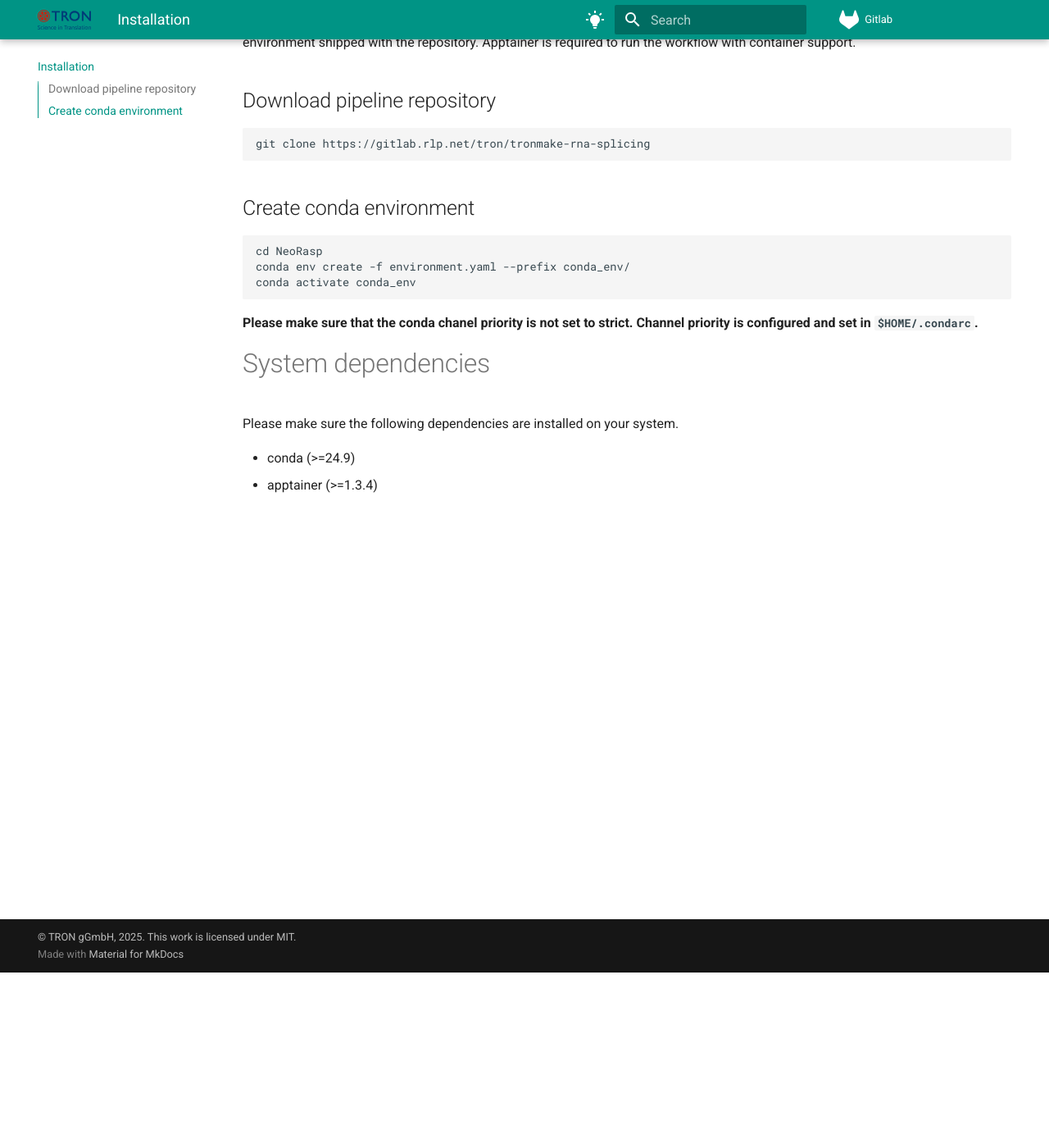
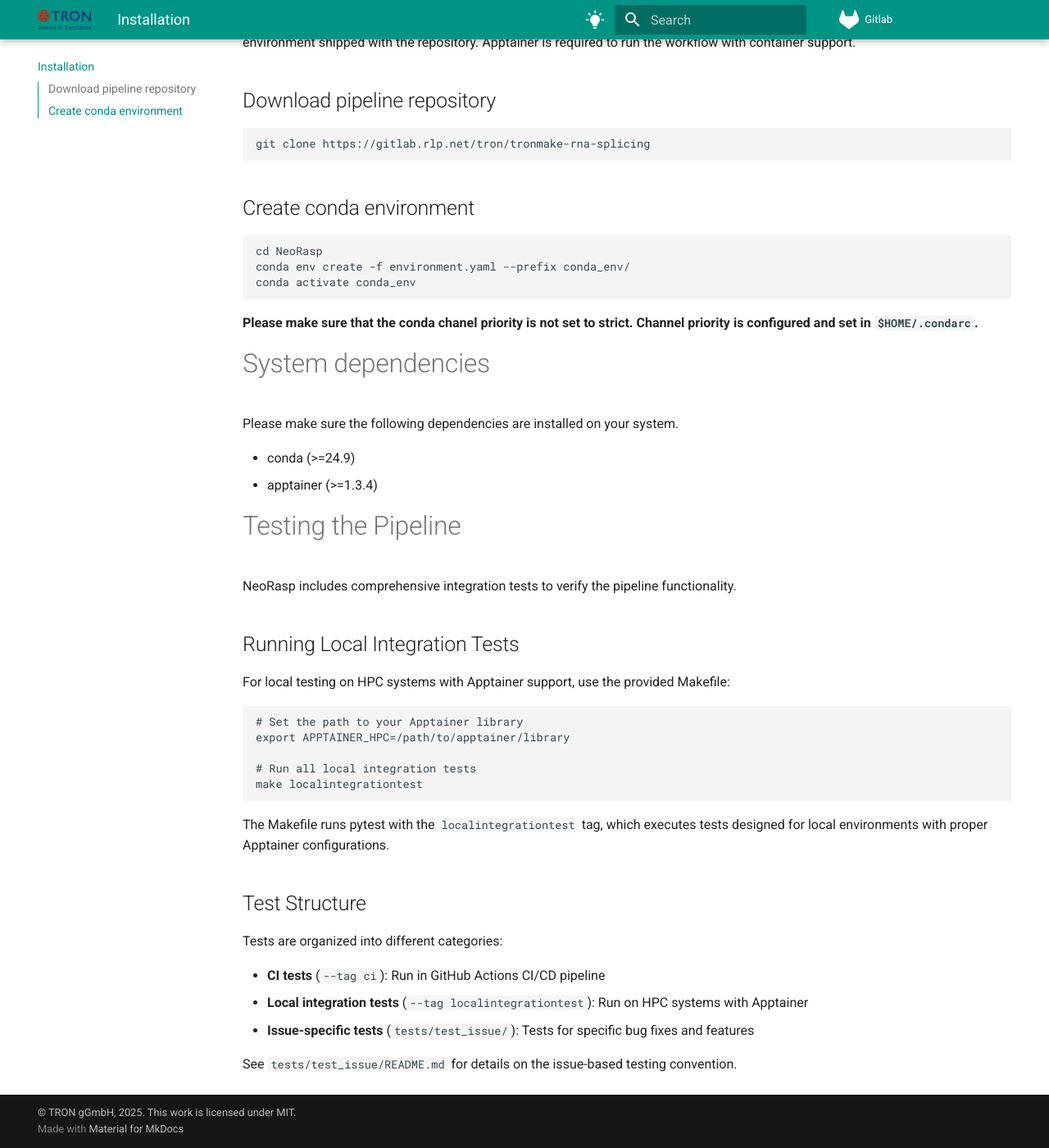
Before and after one commit to TRON-Bioinformatics/neorasp, an MkDocs documentation site: the page built from documentation/tronmake-rna-splicing/docs/installation.md, in a window 1280 px wide and 1400 px high, scrolled down 214 px. Shown: the whole window at 82% size. Built offline with MkDocs 1.6.1 and Material for MkDocs 9.7.7, drawn with Linux system fonts in a browser that asks for light colours.

Commit message:
Update documentation for v0.2.2 with all PR #144 changes
Co-authored-by: johausmann <35309108+johausmann@users.noreply.github.com>

````diff
--- a/documentation/tronmake-rna-splicing/docs/installation.md
+++ b/documentation/tronmake-rna-splicing/docs/installation.md
@@ -26,3 +26,31 @@ Please make sure the following dependencies are installed on your system.
 
  - conda (>=24.9)
  - apptainer (>=1.3.4)
+
+# Testing the Pipeline
+
+NeoRasp includes comprehensive integration tests to verify the pipeline functionality.
+
+## Running Local Integration Tests
+
+For local testing on HPC systems with Apptainer support, use the provided Makefile:
+
+```bash
+# Set the path to your Apptainer library
+export APPTAINER_HPC=/path/to/apptainer/library
+
+# Run all local integration tests
+make localintegrationtest
+```
+
+The Makefile runs pytest with the `localintegrationtest` tag, which executes tests designed for local environments with proper Apptainer configurations.
+
+## Test Structure
+
+Tests are organized into different categories:
+
+* **CI tests** (`--tag ci`): Run in GitHub Actions CI/CD pipeline
+* **Local integration tests** (`--tag localintegrationtest`): Run on HPC systems with Apptainer
+* **Issue-specific tests** (`tests/test_issue/`): Tests for specific bug fixes and features
+
+See `tests/test_issue/README.md` for details on the issue-based testing convention.
````
Also changed, not shown: documentation/tronmake-rna-splicing/docs/index.md (+1 -1 lines), documentation/tronmake-rna-splicing/docs/output.md (+11 -1 lines), documentation/tronmake-rna-splicing/docs/usage.md (+32 -3 lines), README.md.
